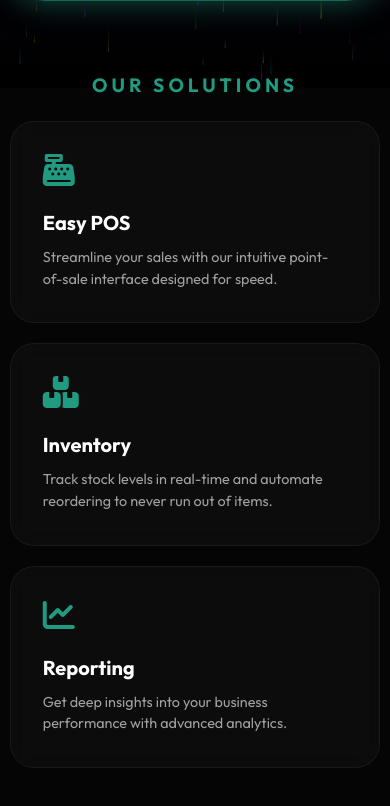
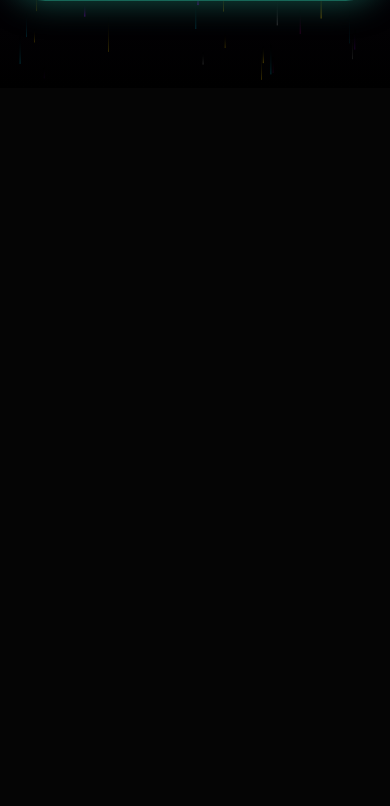
Before and after one commit to ly-hua/link.bio, a plain HTML site: page index.html in a window 390 px wide. Shown: the part 756-1562 px from the top of the page. After the commit the page ends 844 px from the top, so only its background shows below. Drawn offline with Linux system fonts and the light colour scheme; a web font is replaced by a local one.

Commit message:
remove our solutions section

```diff
--- a/index.html
+++ b/index.html
@@ -343,98 +343,8 @@
             transform: translateX(5px);
         }
 
-        /* --- FEATURE GRID --- */
-        .section-title {
-            margin: 4rem 0 2rem;
-            text-align: center;
-            font-size: 1.5rem;
-            text-transform: uppercase;
-            letter-spacing: 4px;
-            color: var(--primary);
-            opacity: 0;
-            animation: fadeIn 1s ease forwards 0.5s;
-        }
-
-        .features-grid {
-            display: grid;
-            grid-template-columns: repeat(auto-fit, minmax(280px, 1fr));
-            gap: 20px;
-            width: 90%;
-            max-width: 1000px;
-            margin-bottom: 4rem;
-        }
-
-        .feature-card {
-            background: rgba(255, 255, 255, 0.03);
-            border: 1px solid rgba(255, 255, 255, 0.05);
-            backdrop-filter: blur(10px);
-            padding: 2rem;
-            border-radius: 24px;
-            text-align: left;
-            transition: all 0.4s cubic-bezier(0.175, 0.885, 0.32, 1.275);
-            cursor: pointer;
-            position: relative;
-            overflow: hidden;
-        }
-
-        .feature-card:hover {
-            background: rgba(32, 154, 128, 0.1);
-            border-color: rgba(32, 154, 128, 0.3);
-            transform: translateY(-10px);
-            box-shadow: 0 20px 40px rgba(0, 0, 0, 0.4);
-        }
-
-        .feature-card i {
-            font-size: 2rem;
-            color: var(--primary);
-            margin-bottom: 1.5rem;
-            display: block;
-        }
-
-        .feature-card h3 {
-            font-size: 1.25rem;
-            margin-bottom: 0.75rem;
-            color: #fff;
-        }
-
-        .feature-card p {
-            font-size: 0.9rem;
-            color: var(--text-muted);
-            line-height: 1.5;
-        }
-
-        .feature-card::before {
-            content: '';
-            position: absolute;
-            top: 0;
-            left: -100%;
-            width: 100%;
-            height: 100%;
-            background: linear-gradient(90deg, transparent, rgba(255, 255, 255, 0.05), transparent);
-            transition: 0.5s;
-        }
-
-        .feature-card:hover::before {
-            left: 100%;
-        }
-
-        @keyframes fadeIn {
-            from {
-                opacity: 0;
-                transform: translateY(20px);
-            }
-
-            to {
-                opacity: 1;
-                transform: translateY(0);
-            }
-        }
 
         @media (max-width: 768px) {
-            .features-grid {
-                grid-template-columns: repeat(auto-fit, minmax(280px, 1fr));
-                width: 90%;
-            }
 
             .card {
                 max-width: 420px;
@@ -470,15 +380,6 @@
                 font-size: 0.95rem;
             }
 
-            .features-grid {
-                grid-template-columns: 1fr;
-                width: 95%;
-            }
-
-            .section-title {
-                margin: 2.5rem 0 1.5rem;
-                font-size: 1.2rem;
-            }
         }
     </style>
 </head>
@@ -552,25 +453,6 @@
         </div>
     </div>
 
-    <h2 class="section-title">Our Solutions</h2>
-
-    <div class="features-grid">
-        <div class="feature-card">
-            <i class="fas fa-cash-register"></i>
-            <h3>Easy POS</h3>
-            <p>Streamline your sales with our intuitive point-of-sale interface designed for speed.</p>
-        </div>
-        <div class="feature-card">
-            <i class="fas fa-boxes"></i>
-            <h3>Inventory</h3>
-            <p>Track stock levels in real-time and automate reordering to never run out of items.</p>
-        </div>
-        <div class="feature-card">
-            <i class="fas fa-chart-line"></i>
-            <h3>Reporting</h3>
-            <p>Get deep insights into your business performance with advanced analytics.</p>
-        </div>
-    </div>
 
     <script>
         // --- 1. RAINBOW RAIN & BUTTERFLIES ---
```
Also changed, not shown: 1 other file.
